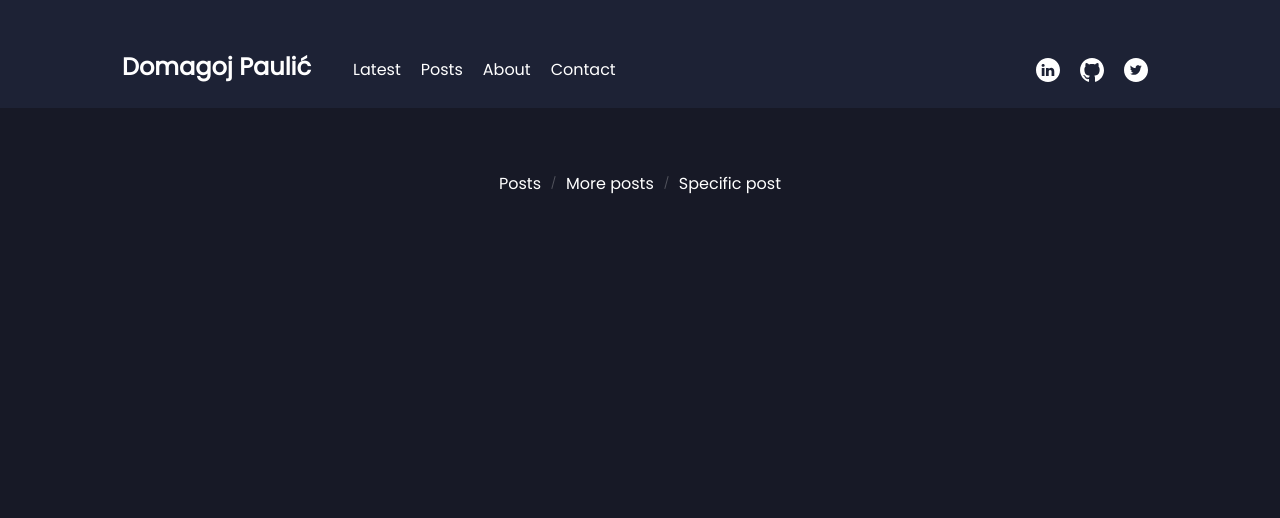
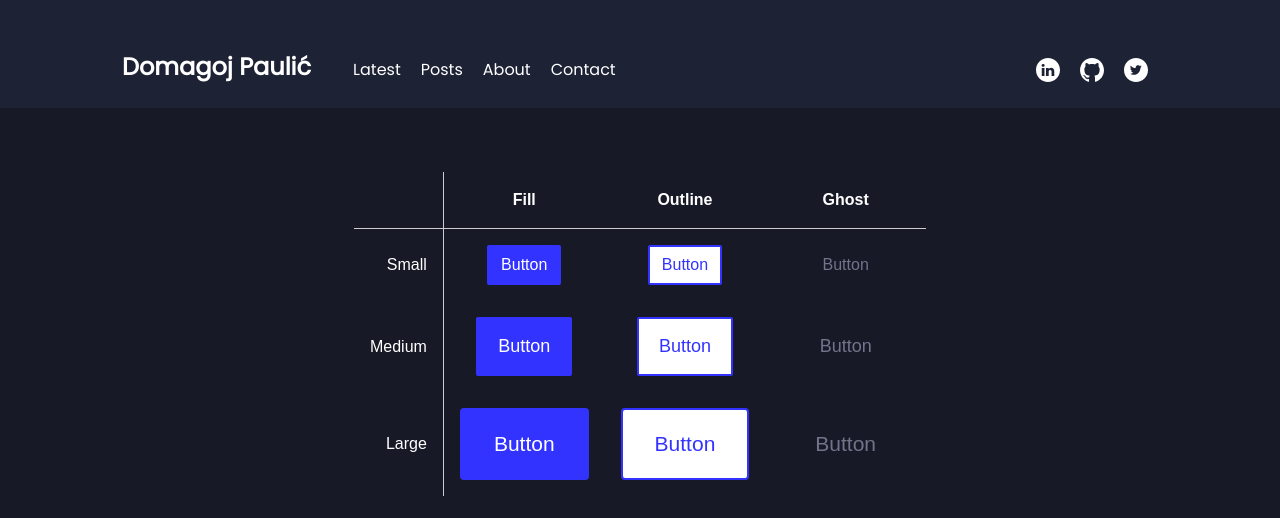
Before and after one commit to paulichdom/dom-blog, a Next.js app: page /contact in a window 1280 px wide. Shown: the top 518 px of the page. Built offline with nearby package versions, Linux system fonts and the light colour scheme.

Commit message:
add button component

```diff
--- /dev/null
+++ b/src/components/Button/Button.tsx
@@ -0,0 +1,98 @@
+import React, { ReactNode } from 'react';
+import styled from 'styled-components';
+
+type ButtonProps = {
+  variant: 'fill' | 'outline' | 'ghost';
+  size: 'small' | 'medium' | 'large';
+  disabled?: boolean;
+  isLoading?: boolean;
+  children: ReactNode;
+  onClick?: () => void;
+};
+
+type Sizes = {
+  [key in ButtonProps['size']]: {
+    [key: string]: any;
+  };
+};
+
+const SIZES: Sizes = {
+  small: {
+    '--borderRadius': '2px',
+    '--fontSize': `${16 / 16}rem`,
+    '--padding': '6px 12px',
+  },
+  medium: {
+    '--borderRadius': '2px',
+    '--fontSize': `${18 / 16}rem`,
+    '--padding': '14px 20px',
+  },
+  large: {
+    '--borderRadius': '4px',
+    '--fontSize': `${21 / 16}rem`,
+    '--padding': '18px 32px',
+  },
+};
+
+export default function Button({ variant, size, children }: ButtonProps) {
+  const styles = SIZES[size];
+
+  let Component;
+  if (variant === 'fill') {
+    Component = FillButton;
+  } else if (variant === 'outline') {
+    Component = OutlinelButton;
+  } else if (variant === 'ghost') {
+    Component = GhostButton;
+  } else {
+    throw new Error(`Unrecognised Button variant: ${variant}`);
+  }
+
+  return <Component style={styles}>{children}</Component>;
+}
+
+const ButtonBase = styled.button`
+  font-size: var(--fontSize);
+  padding: var(--padding);
+  border-radius: var(--borderRadius);
+  border: none;
+  border: 2px solid transparent;
+
+  &:focus {
+    outline-color: hsl(240deg 100% 60%);
+    outline-offset: 4px;
+  }
+`;
+
+const FillButton = styled(ButtonBase)`
+  background-color: hsl(240deg 100% 60%);
+  color: white;
+
+  &:hover {
+    background-color: hsl(235deg 100% 62%);
+  }
+`;
+
+const OutlinelButton = styled(ButtonBase)`
+  background-color: white;
+  color: hsl(240deg 100% 60%);
+  border: 2px solid currentColor;
+
+  &:hover {
+    background-color: hsl(235deg 85% 97%);
+  }
+`;
+
+const GhostButton = styled(ButtonBase)`
+  color: hsl(240deg 10% 50%);
+  background-color: transparent;
+
+  &:focus {
+    outline-color: hsl(240deg 10% 50%);
+  }
+
+  &:hover {
+    background: hsl(240deg 10% 50% / 0.15);
+    color: hsl(0deg 0% 0%);
+  }
+`;
--- /dev/null
+++ b/src/components/Button/ButtonTable.tsx
@@ -0,0 +1,93 @@
+import React from "react";
+import styled from "styled-components";
+
+import Button from "./Button";
+
+const ButtonTable = () => {
+  return (
+    <Table cellSpacing={0} cellPadding={0}>
+      <tr>
+        <th></th>
+        <th>Fill</th>
+        <th>Outline</th>
+        <th>Ghost</th>
+      </tr>
+      <tr>
+        <td>Small</td>
+        <td>
+          <Button size="small" variant="fill">
+            Button
+          </Button>
+        </td>
+        <td>
+          <Button size="small" variant="outline">
+            Button
+          </Button>
+        </td>
+        <td>
+          <Button size="small" variant="ghost">
+            Button
+          </Button>
+        </td>
+      </tr>
+      <tr>
+        <td>Medium</td>
+        <td>
+          <Button size="medium" variant="fill">
+            Button
+          </Button>
+        </td>
+        <td>
+          <Button size="medium" variant="outline">
+            Button
+          </Button>
+        </td>
+        <td>
+          <Button size="medium" variant="ghost">
+            Button
+          </Button>
+        </td>
+      </tr>
+      <tr>
+        <td>Large</td>
+        <td>
+          <Button size="large" variant="fill">
+            Button
+          </Button>
+        </td>
+        <td>
+          <Button size="large" variant="outline">
+            Button
+          </Button>
+        </td>
+        <td>
+          <Button size="large" variant="ghost">
+            Button
+          </Button>
+        </td>
+      </tr>
+    </Table>
+  );
+};
+
+const Table = styled.table`
+  font-family: sans-serif;
+
+  th,
+  td {
+    text-align: center;
+    padding: 16px;
+  }
+  th {
+    border-bottom: 1px solid hsl(0deg 0% 80%);
+  }
+  td:first-of-type,
+  th:first-of-type {
+    border-right: 1px solid hsl(0deg 0% 80%);
+  }
+  td:first-of-type {
+    text-align: right;
+  }
+`;
+
+export default ButtonTable;
--- a/src/pages/contact/index.tsx
+++ b/src/pages/contact/index.tsx
@@ -1,15 +1,11 @@
-import { Breadcrumbs, Crumb } from '@/components/Breadcrumbs/Breadcrumbs';
+import ButtonTable from '@/components/Button/ButtonTable';
 import React from 'react';
 import styled from 'styled-components';
 
 export default function Contact() {
   return (
     <Wrapper>
-      <Breadcrumbs>
-        <Crumb href="/">Posts</Crumb>
-        <Crumb href="/">More posts</Crumb>
-        <Crumb href="/">Specific post</Crumb>
-      </Breadcrumbs>
+      <ButtonTable />
     </Wrapper>
   );
 }
```
